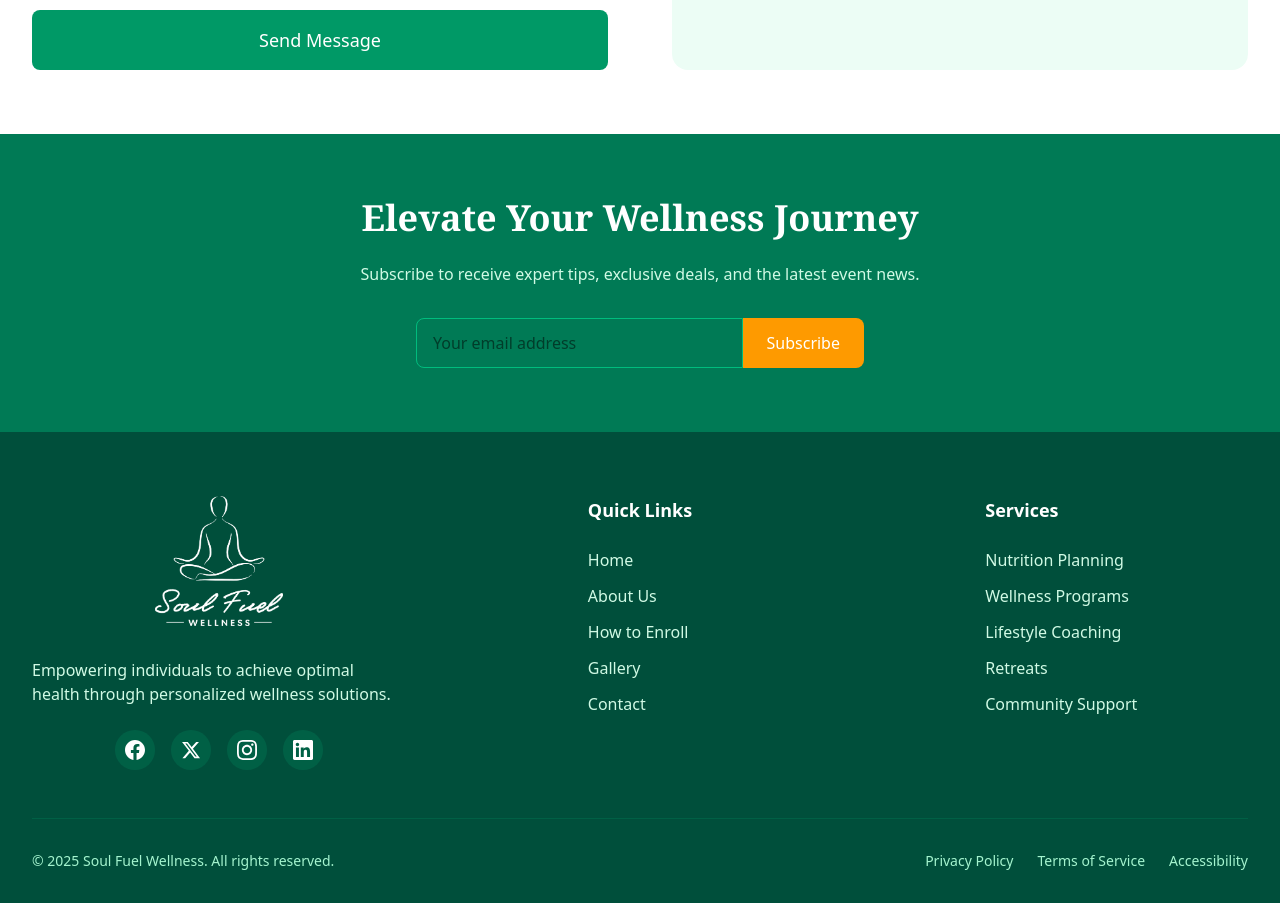
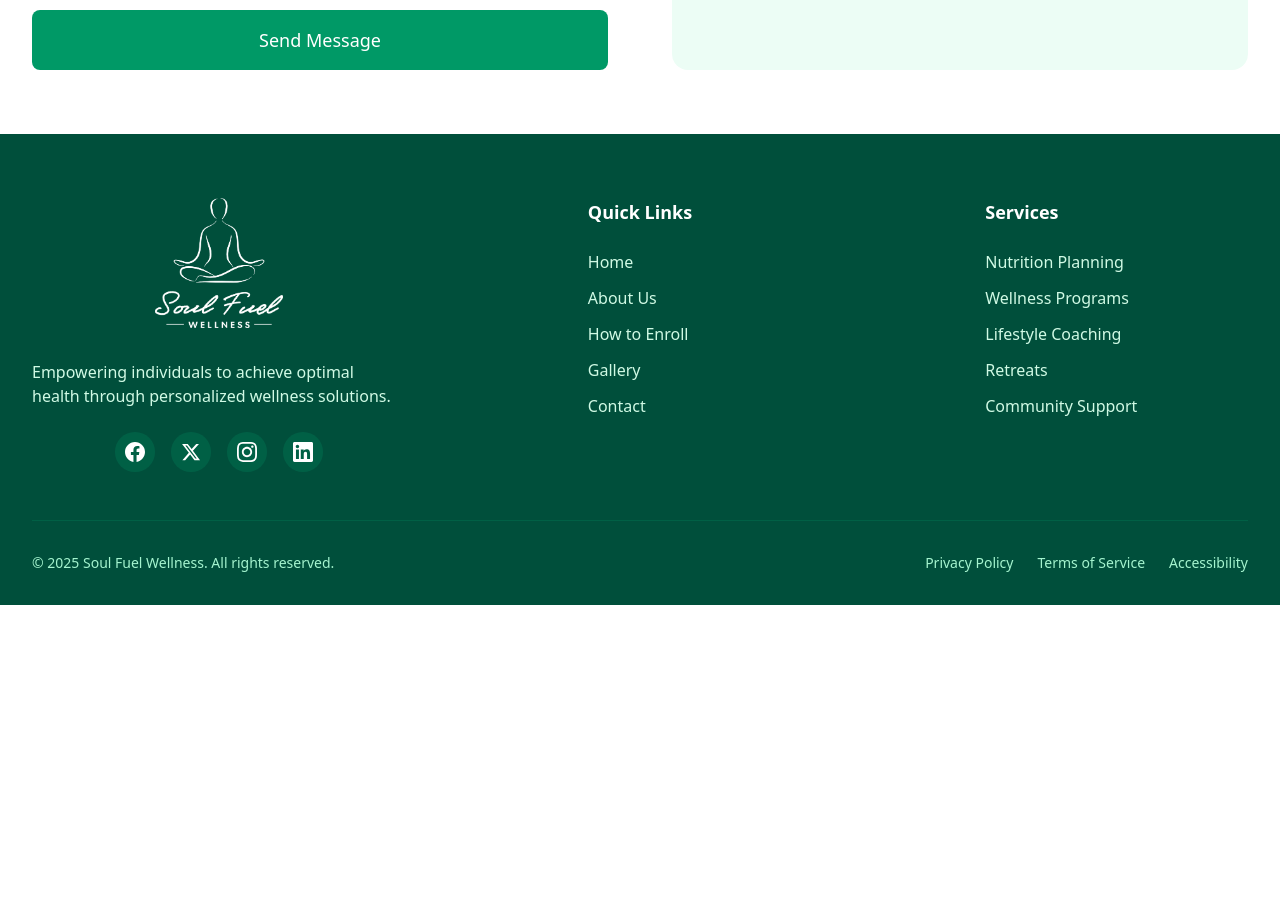
Before and after one commit to AmanMishra0987/nutri, a React (Vite) app: page / in a window 1280 px wide. Shown: the part 4765-5668 px from the top of the page. After the commit the page ends 5370 px from the top, so only its background shows below. Built offline with nearby package versions, Linux system fonts and the light colour scheme.

Commit message:
remove the footer elevate

```diff
--- a/src/components/Footer.jsx
+++ b/src/components/Footer.jsx
@@ -6,28 +6,7 @@ import logoFooter from "../assets/logo.png";
 const Footer = memo(() => {
   return (
     <>
-      {/* Newsletter Section */}
-      <section className="py-16 bg-emerald-700">
-        <div className="max-w-4xl mx-auto px-4 sm:px-6 lg:px-8 text-center">
-          <h2 className="text-3xl md:text-4xl font-serif font-bold text-white mb-6">
-          Elevate Your Wellness Journey
-          </h2>
-          <p className="text-emerald-100 max-w-2xl mx-auto mb-8">
-            Subscribe to receive expert tips, exclusive deals, and the latest event news.
-          </p>
-          <div className="max-w-md mx-auto flex">
-            <input
-              type="email"
-              placeholder="Your email address"
-              className="flex-grow px-4 py-3 rounded-l-lg border border-emerald-500 focus:outline-none focus:ring-2 focus:ring-emerald-500"
-            />
-            <button className="bg-amber-500 text-white px-6 py-3 rounded-r-lg hover:bg-amber-600 transition duration-300 font-medium">
-              Subscribe
-            </button>
-          </div>
 
-        </div>
-      </section>
 
       {/* Footer */}
       <footer className="bg-emerald-900 text-white pt-16 pb-8">
```
